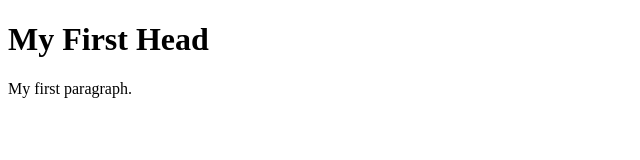
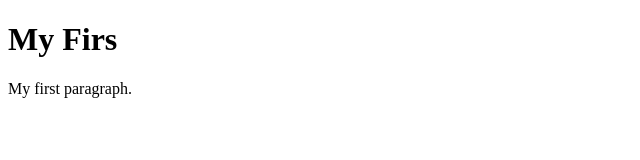
Before and after one commit to keserelaykut/keserelaykut.github.io, a plain HTML site: page index.html in a window 1280 px wide. Shown: the whole page, without its empty margins (0-640 px from the left). Drawn offline with Linux system fonts and the light colour scheme.

Commit message:
Update index.html

```diff
--- a/index.html
+++ b/index.html
@@ -2,7 +2,7 @@
 <html>
 <body>
 
-<h1>My First Head</h1>
+<h1>My Firs</h1>
 <p>My first paragraph.</p>
 
 </body>
```
